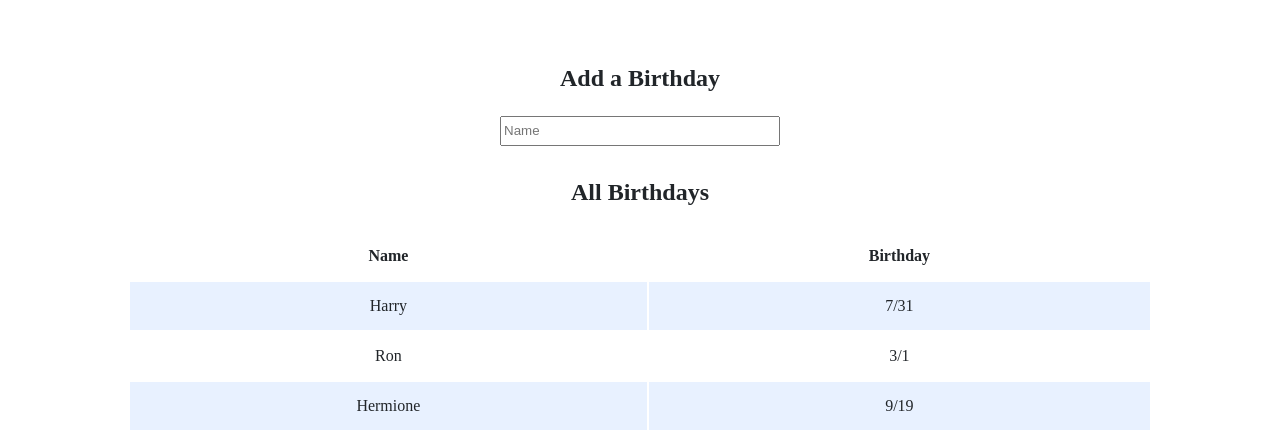
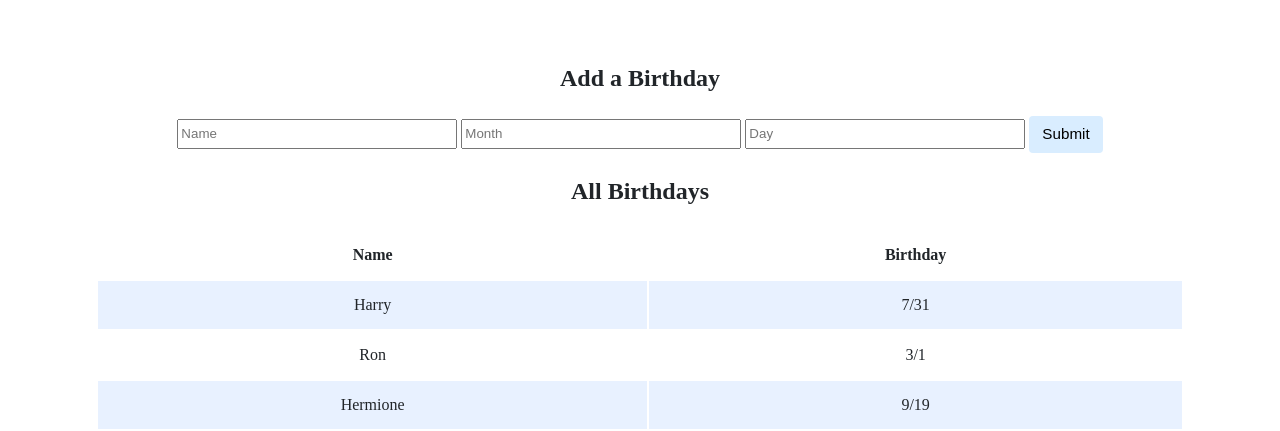
Before and after one commit to Viktor4eto/CS50x, a Flask app: page / in a window 1280 px wide. Shown: the part 200-631 px from the top of the page. Run offline with Flask 3, Linux system fonts and the light colour scheme; data comes from the database, SQL or seed files in the repository; some libraries are stand-ins or nearby versions.

Commit message:
Wed, Aug 16, 2023, 12:52 AM +03:00

```diff
--- a/birthdays/templates/index.html
+++ b/birthdays/templates/index.html
@@ -15,7 +15,12 @@
 
                 <h2>Add a Birthday</h2>
                 <!-- TODO: Create a form for users to submit a name, a month, and a day -->
-                <input type="text" name="name" placeholder="Name" methond="post"
+                <input type="text" name="name" placeholder="Name" methond="post" autocomplete="off">
+                <input type="text" name="month" placeholder="Month" methond="post" autocomplete="off">
+                <input type="text" name="day" placeholder="Day" methond="post" autocomplete="off">
+                <input type="submit" name="btn" placeholder="Add Birthday" methond="post>
+
+
             </div>
 
             <div class="section">
```
